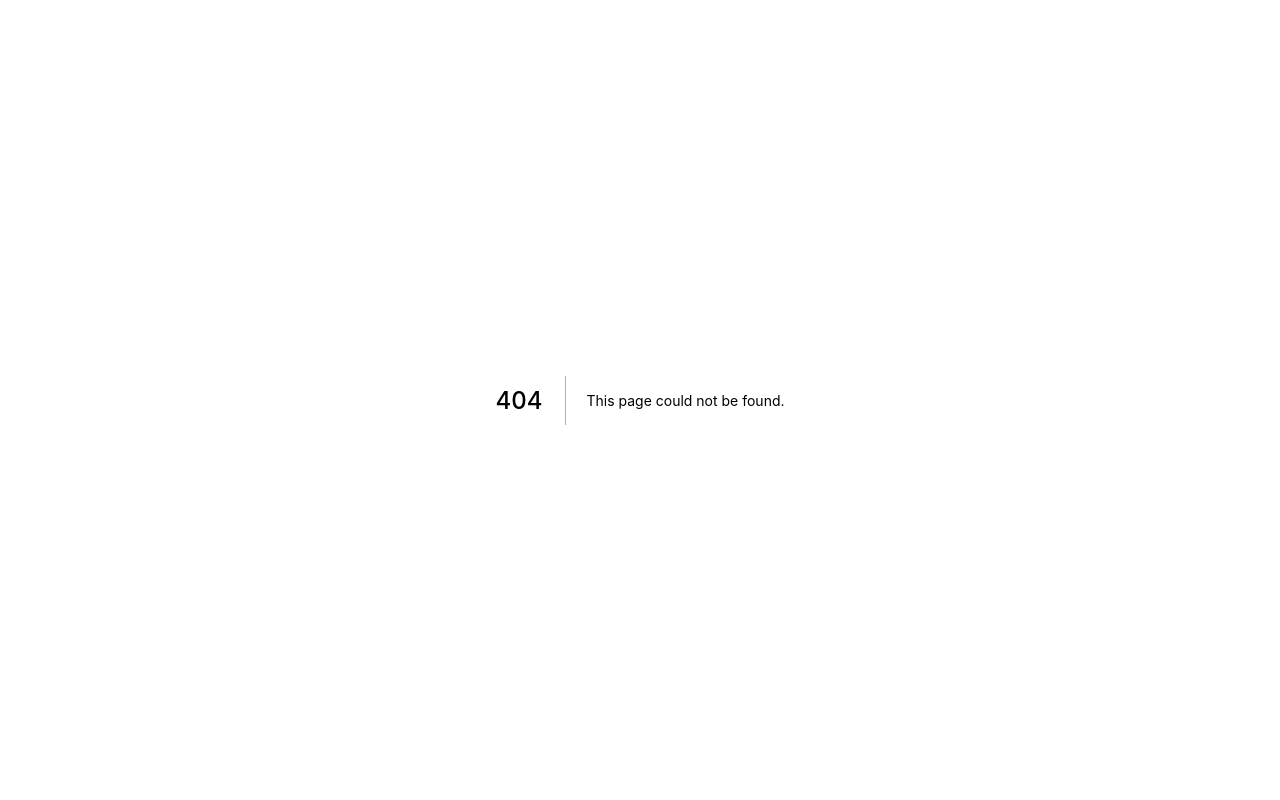
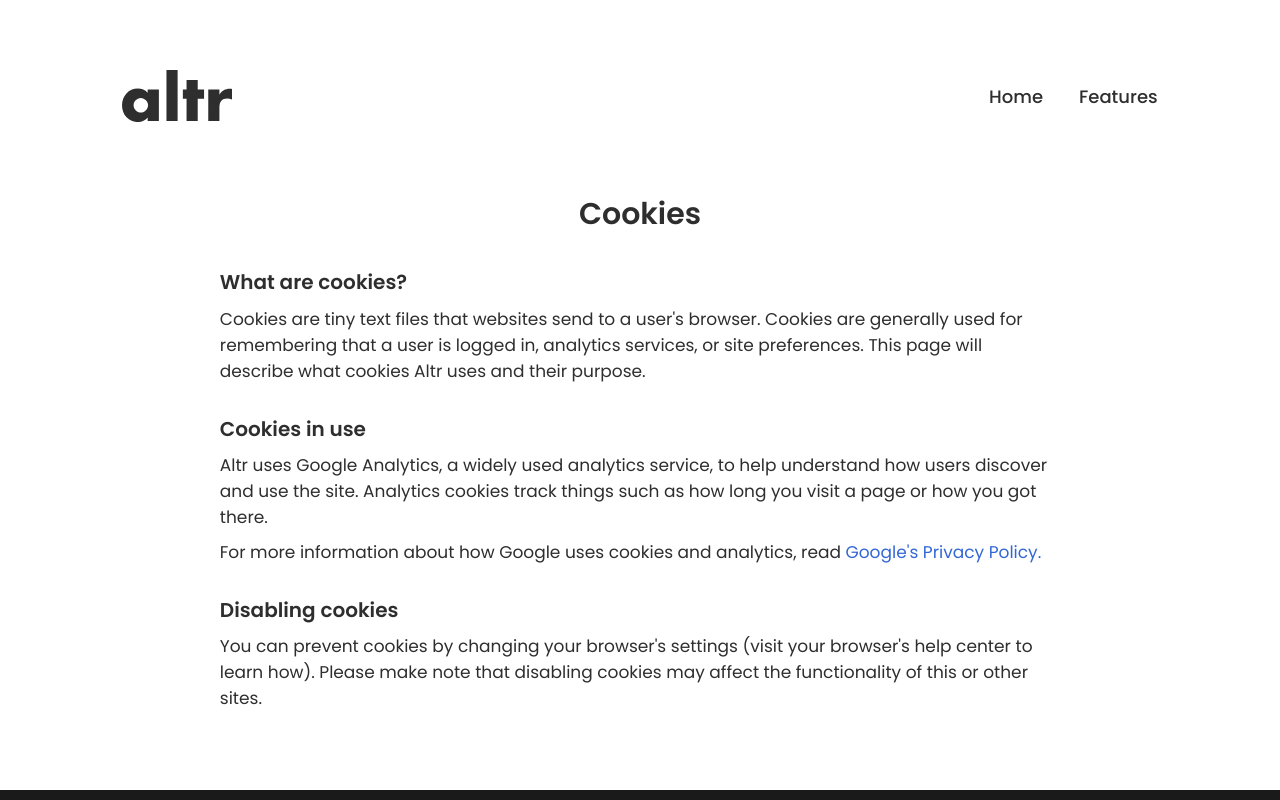
Before and after one commit to jolaleye/altr, a Next.js app: page /cookies in a window 1280 px wide. Before the commit this address had no page. Shown: the top 800 px of the page. Built offline with nearby package versions, Linux system fonts and the light colour scheme.

Commit message:
Add cookies page

```diff
--- /dev/null
+++ b/pages/cookies.js
@@ -0,0 +1,92 @@
+import Head from 'next/head';
+
+import Root from '../components/Root';
+import Nav from '../components/Nav';
+import Footer from '../components/Footer';
+import { breakpoints } from '../theme';
+
+export default () => (
+  <Root>
+    <Head>
+      <title key="title">Altr • Cookies</title>
+      <meta key="meta-title" name="title" content="Altr • Cookies" />
+    </Head>
+
+    <Nav />
+    <main>
+      <section>
+        <h1>Cookies</h1>
+        <h2>What are cookies?</h2>
+        <p>
+          Cookies are tiny text files that websites send to a user's browser. Cookies are generally used for remembering
+          that a user is logged in, analytics services, or site preferences. This page will describe what cookies Altr
+          uses and their purpose.
+        </p>
+        <h2>Cookies in use</h2>
+        <p>
+          Altr uses Google Analytics, a widely used analytics service, to help understand how users discover and use the
+          site. Analytics cookies track things such as how long you visit a page or how you got there.
+        </p>
+        <p>
+          For more information about how Google uses cookies and analytics, read{' '}
+          <a target="_blank" href="https://policies.google.com/privacy?hl=en">
+            Google's Privacy Policy.
+          </a>
+        </p>
+        <h2>Disabling cookies</h2>
+        <p>
+          You can prevent cookies by changing your browser's settings (visit your browser's help center to learn how).
+          Please make note that disabling cookies may affect the functionality of this or other sites.
+        </p>
+      </section>
+    </main>
+    <Footer />
+
+    <style jsx>{`
+      section {
+        padding: 0 0.75em 3.5em 0.75em;
+        text-align: left;
+      }
+
+      h1 {
+        font-weight: 600;
+        margin: 1em 0;
+        text-align: center;
+      }
+
+      h2 {
+        font-weight: 600;
+        font-size: 1em;
+        margin-top: 1.5em;
+      }
+
+      p {
+        margin: 0.5em 0;
+        font-size: 0.85em;
+      }
+
+      a {
+        text-decoration: none;
+        color: #3367d6;
+      }
+
+      @media ${breakpoints.sm} {
+        section {
+          margin: 0 8%;
+        }
+      }
+
+      @media ${breakpoints.md} {
+        section {
+          margin: 0 12%;
+        }
+      }
+
+      @media ${breakpoints.md} {
+        section {
+          margin: 0 16%;
+        }
+      }
+    `}</style>
+  </Root>
+);
```
